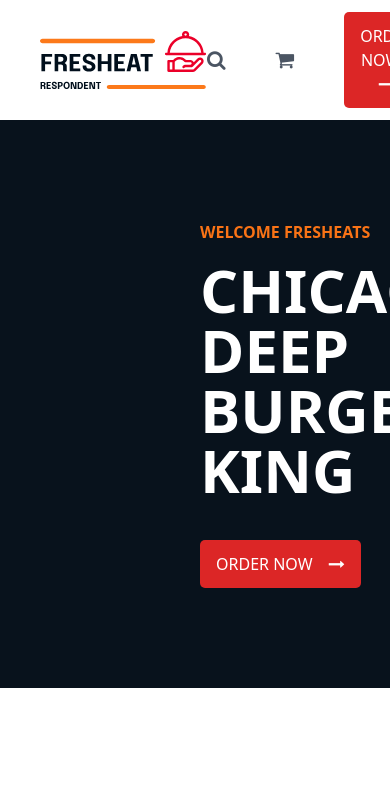
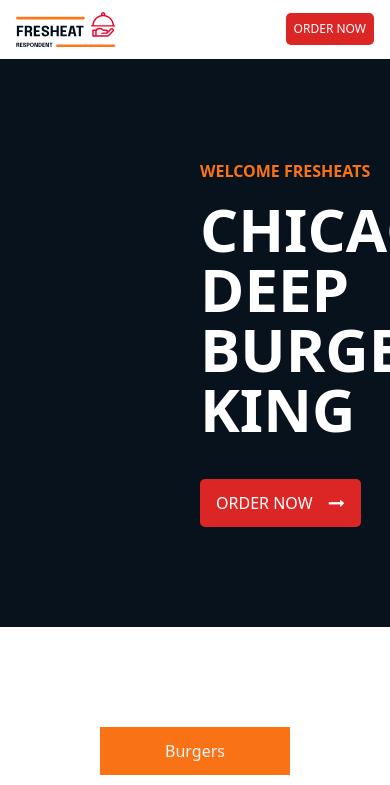
Before and after one commit to kenovienadu/gmc_responsive_store_checkpoint, a plain HTML site: page src/index.html in a window 390 px wide. Shown: the top 785 px of the page. Drawn offline with nearby package versions, Linux system fonts and the light colour scheme.

Commit message:
feat: make navbar responsive

```diff
--- a/src/index.html
+++ b/src/index.html
@@ -15,20 +15,21 @@
 
 </head>
 
-<body>
+<body class="w-full">
   <!-- Header Section -->
-  <header class="px-10 py-3 flex justify-between items-center">
-    <img src="assets/img/fresheats-logo-dark.svg" class="w-[180px]" alt="">
+  <header class="px-4 md:px-10 py-3 flex justify-between items-center">
+    <img src="assets/img/fresheats-logo-dark.svg" class="w-[100px] md:w-[180px]" alt="">
+
     <div class="inline-flex items-center gap-[50px]">
-      <div class="text-gray-600 text-xl">
+      <div class="text-gray-600 text-xl hidden md-inline">
         <i class="fa fa-search" aria-hidden="true"></i>
       </div>
-      <div class="text-gray-600 text-xl">
+      <div class="text-gray-600 text-xl hidden md-inline">
         <i class="fa fa-shopping-cart" aria-hidden="true"></i>
       </div>
-      <button class="bg-red-600 text-white py-3 px-4 uppercase font-medium">
-        <span class="pr-3">Order Now</span>
-        <i class="fa fa-long-arrow-right" aria-hidden="true"></i>
+      <button class="bg-red-600 text-white p-2 md:py-3 md:px-4 uppercase font-medium text-xs md:text-base">
+        <span class="md:pr-3">Order Now</span>
+        <i class="fa fa-long-arrow-right hidden md:inline" aria-hidden="true"></i>
       </button>
     </div>
   </header>
```
